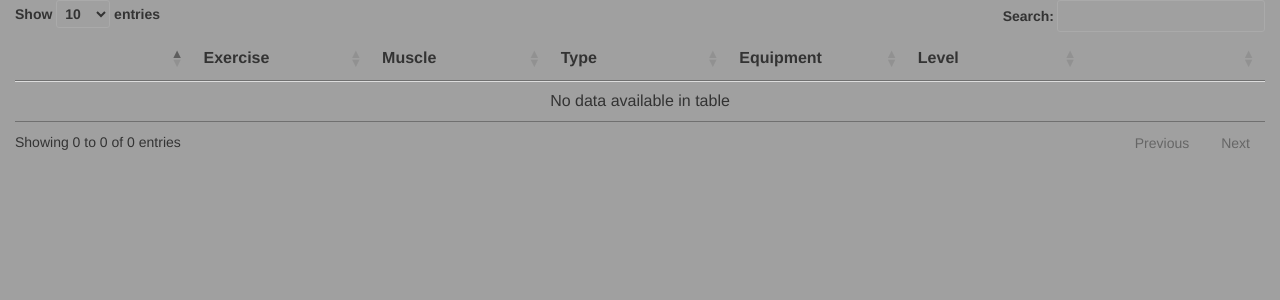
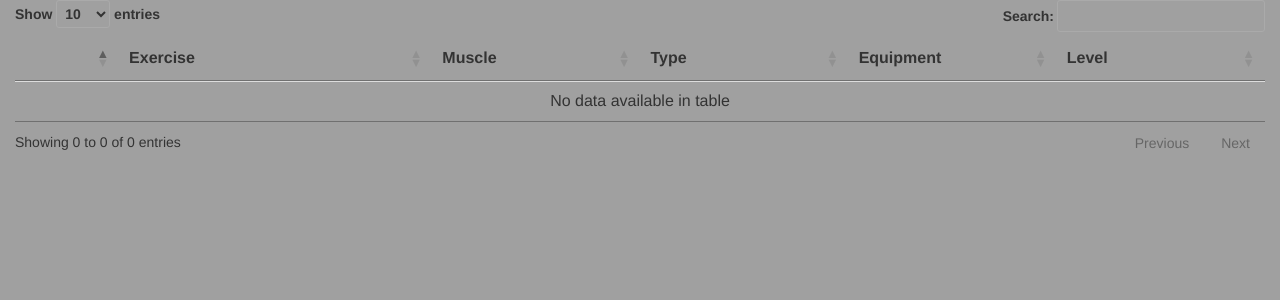
Before and after one commit to sidrai97/DarwinBot, a Node server app: template views/exerciseResults.pug in a window 1280 px wide. Shown: the top 300 px of the page. Run offline with Node 20, Linux system fonts and the light colour scheme; the template is opened without the code that fills it, so the values that code supplies are empty; some libraries are stand-ins or nearby versions.

Commit message:
exercise results view fixed

```diff
--- a/views/exerciseResults.pug
+++ b/views/exerciseResults.pug
@@ -19,22 +19,21 @@ html
         table(id="exerciseTable", class="table")
             thead
                 tr
-                    th(class="col-sm-1 col-xs-1", style ="word-break:break-all;")
-                    th(class="col-sm-1 col-xs-1", style ="word-break:break-all;") Exercise
-                    th(class="col-sm-1 col-xs-1", style ="word-break:break-all;") Muscle
-                    th(class="col-sm-1 col-xs-1", style ="word-break:break-all;") Type
-                    th(class="col-sm-1 col-xs-1", style ="word-break:break-all;") Equipment
-                    th(class="col-sm-1 col-xs-1", style ="word-break:break-all;") Level
-                    th(class="col-sm-1 col-xs-1", style ="word-break:break-all;")
+                    th(class="col-sm-1 col-xs-1 col-md-1 col-lg-1", style ="text-transform: capitalize;")
+                    th(class="", style ="text-transform: capitalize;") Exercise
+                    th(class="col-sm-2 col-xs-2 col-md-2 col-lg-2", style ="text-transform: capitalize;") Muscle
+                    th(class="col-sm-2 col-xs-2 col-md-2 col-lg-2", style ="text-transform: capitalize;") Type
+                    th(class="col-sm-2 col-xs-2 col-md-2 col-lg-2", style ="text-transform: capitalize;") Equipment
+                    th(class="col-sm-2 col-xs-2 col-md-2 col-lg-2", style ="text-transform: capitalize;") Level
             tbody
                 each val in edata
                     tr
-                        td(class="col-sm-1 col-xs-1", style ="word-break:break-all;")
-                            img(src= val.right_img_url,height=50)
-                        td(class="col-sm-1 col-xs-1", style ="word-break:break-all;")= val.name
-                        td(class="col-sm-1 col-xs-1", style ="word-break:break-all;")= val.muscle
-                        td(class="col-sm-1 col-xs-1", style ="word-break:break-all;")= val.type
-                        td(class="col-sm-1 col-xs-1", style ="word-break:break-all;")= val.equipment
-                        td(class="col-sm-1 col-xs-1", style ="word-break:break-all;")= val.level
-                        td(class="col-sm-1 col-xs-1", style ="word-break:break-all;")
-                            a(href= "/getExerciseDetails?userid="+userid+"&id="+val._id, class="btn btn-info") View
+                        td(class="col-sm-1 col-xs-1 col-md-1 col-lg-1", style ="text-transform: capitalize;")
+                            img(class="img img-responsive img-circle", src= val.right_img_url,height=50)
+                            br
+                            a(href= "/getExerciseDetails?userid="+userid+"&id="+val._id, class="btn btn-info",style="margin-top:5px;") View
+                        td(class="", style ="text-transform: capitalize;")= val.name
+                        td(class="col-sm-2 col-xs-2 col-md-2 col-lg-2", style ="text-transform: capitalize;")= val.muscle
+                        td(class="col-sm-2 col-xs-2 col-md-2 col-lg-2", style ="text-transform: capitalize;")= val.type
+                        td(class="col-sm-2 col-xs-2 col-md-2 col-lg-2", style ="text-transform: capitalize;")= val.equipment
+                        td(class="col-sm-2 col-xs-2 col-md-2 col-lg-2", style ="text-transform:capitalize;")= val.level
```
Also changed, not shown: views/exerciseResults - Copy.pug (+21 -18 lines), views/viewSteps.pug (+9 -5 lines), 1 other file.
